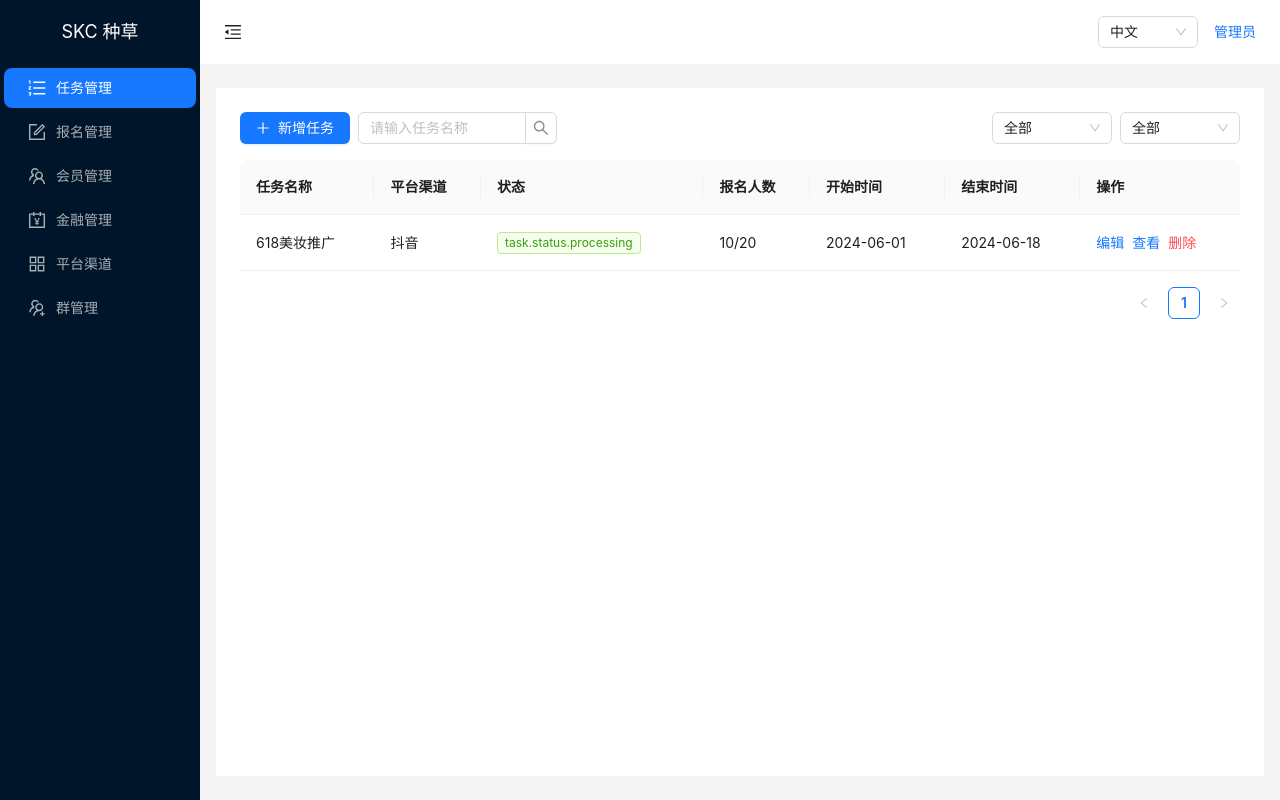
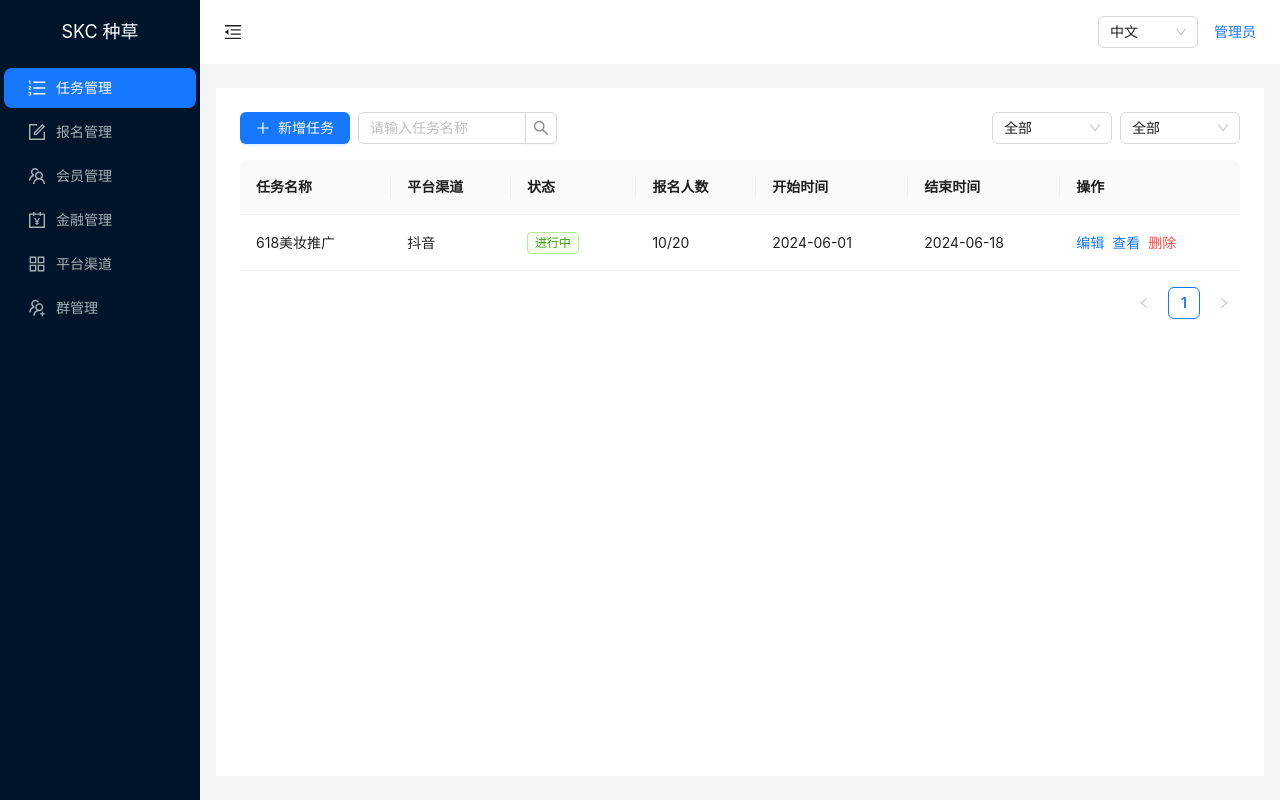
Before and after one commit to rueen/skc-admin, a Vue app: page /task in a window 1280 px wide. Built offline with nearby package versions, Linux system fonts and the light colour scheme; sample sign-in values are in the browser's storage.

Commit message:
多语言

```diff
--- a/src/i18n/zh/task.ts
+++ b/src/i18n/zh/task.ts
@@ -20,6 +20,11 @@ export default {
     endTime: '结束时间',
     operation: '操作',
   },
+  status: {
+    pending: '未开始',
+    processing: '进行中',
+    completed: '已结束',
+  },
   platformOptions: {
     all: '全部',
     douyin: '抖音',
--- a/src/views/task/TaskList.vue
+++ b/src/views/task/TaskList.vue
@@ -147,9 +147,9 @@ const getStatusColor = (status: TaskStatus) => {
 
 const getStatusText = (status: TaskStatus) => {
   const texts: Record<TaskStatus, string> = {
-    '0': t('task.status.pending'),
-    '1': t('task.status.processing'),
-    '2': t('task.status.completed'),
+    '0': t('task.statusOptions.pending'),
+    '1': t('task.statusOptions.processing'),
+    '2': t('task.statusOptions.completed'),
   }
   return texts[status] || t('common.unknown')
 }
```
